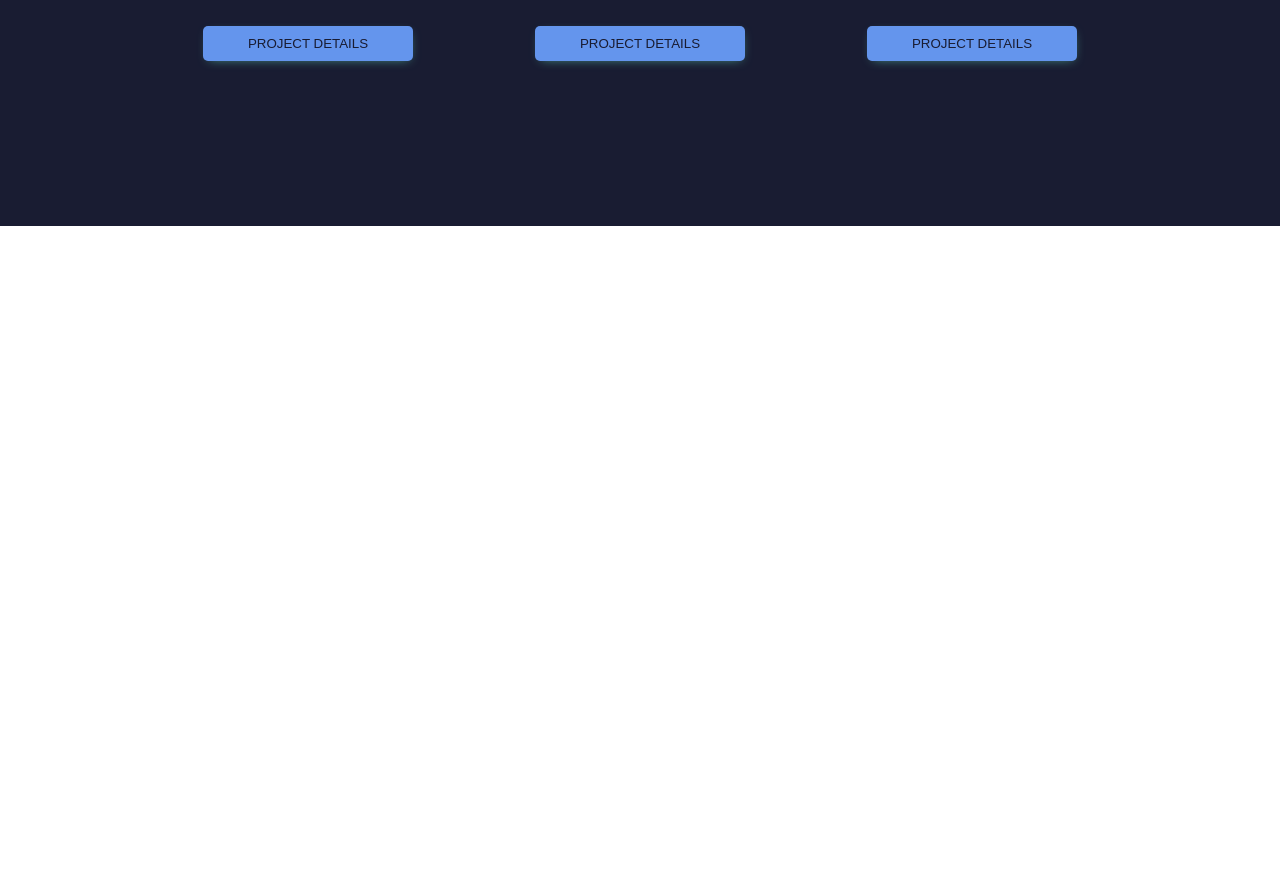
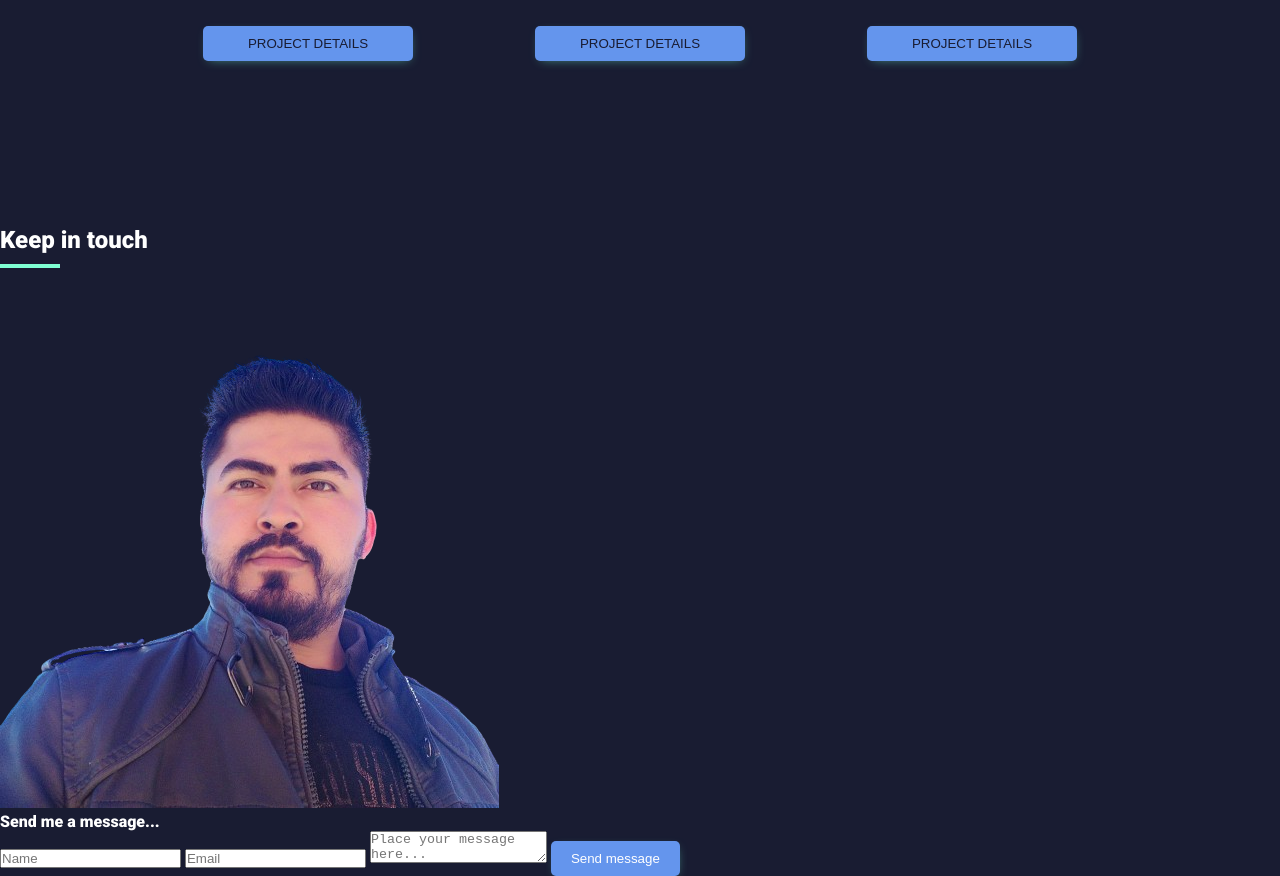
Before and after one commit to Leasim3x/portafolio-web, a plain HTML site: page index.html in a window 1280 px wide. Shown: the part 1988-2864 px from the top of the page. Before the commit the page ends 2214 px from the top, so only its background shows below. Drawn offline with Linux system fonts and the light colour scheme.

Commit message:
Implementación del Form

```diff
--- a/css/styles.css
+++ b/css/styles.css
@@ -71,7 +71,7 @@ h1{
   font-size: 3em;
 }
 
-.download-cv, .project-details{
+.download-cv, .project-details, .btn-submit{
   color: #fff;
   padding:  10px 20px;
   background-color:cornflowerblue;
@@ -82,7 +82,7 @@ h1{
   box-shadow: 1px 3px 11px -5px rgba(102, 231,200, .69);
 }
 
-.info-content .download-cv:hover, .project-details:hover{
+.info-content .download-cv:hover, .project-details:hover, .btn-submit:hover{
   color: #1b1b1b;
   background-color: #fff;
   box-shadow: none;
@@ -133,7 +133,7 @@ h1{
   margin-bottom: 1em;
 }
 
-.portfolio{
+.portfolio, .contact-section{
   width: 100vw;
   color: #fff;
   background-color: #191c32;
--- a/index.html
+++ b/index.html
@@ -127,5 +127,25 @@
       </div>
     </div>
   </div>
+  <div class="contact-section">
+    <div class="contact-headings">
+      <h2>Keep in touch</h2>
+      <div class="divider"></div>
+    </div>
+    <div class="container-contact">
+      <img src="./img/perfil-uno-sin-fondo.png" alt="Misael Manzanales picture">
+      <div class="contact-form">
+        <h4>Send me a message...</h4>
+        <form class="form">
+          <input type="text" placeholder="Name">
+          <input type="email" placeholder="Email">
+          <textarea placeholder="Place your message here..."></textarea>
+          <button type="submit" class="btn-submit">
+            Send message
+          </button>
+        </form>
+      </div>
+    </div>
+  </div>
 </body>
 </html>
```
